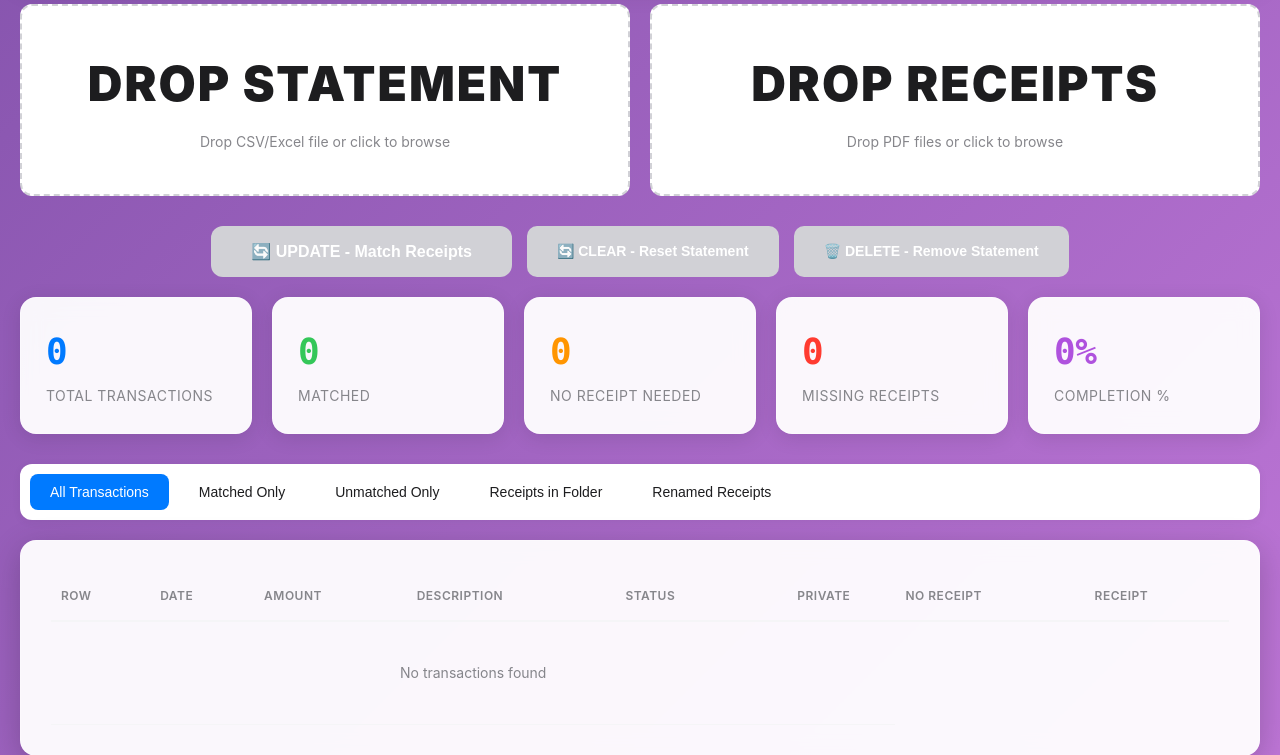
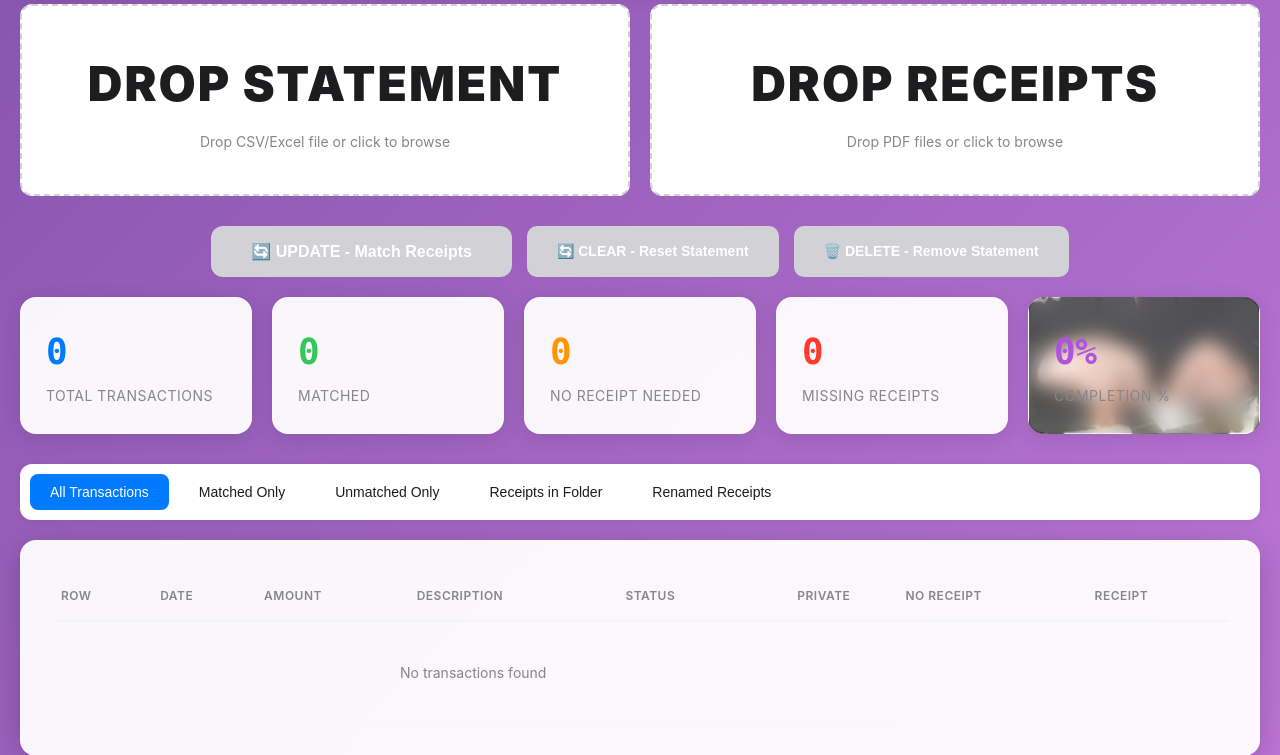
Before and after one commit to futurefabrik1-collab/ifuckinghateaccounts, a Flask app: page / in a window 1280 px wide. Shown: the part 262-1017 px from the top of the page. Run offline with Flask 3, Linux system fonts and the light colour scheme; data that the repository does not hold is empty.

Commit message:
Add dynamic background images to completion indicator based on percentage

```diff
--- a/web/templates/index.html
+++ b/web/templates/index.html
@@ -228,6 +228,34 @@
         .stat-card:hover {
             transform: translateY(-5px) scale(1.03);
             box-shadow: 0 8px 30px rgba(102, 126, 234, 0.3);
+        }
+
+        .stat-card.completion-card {
+            background-size: cover;
+            background-position: center;
+            background-repeat: no-repeat;
+            position: relative;
+            overflow: hidden;
+        }
+
+        .stat-card.completion-card::before {
+            content: '';
+            position: absolute;
+            top: 0;
+            left: 0;
+            right: 0;
+            bottom: 0;
+            background: rgba(255, 255, 255, 0.30);
+            backdrop-filter: blur(10px);
+            z-index: 0;
+            transition: all 0.3s ease;
+        }
+
+        .stat-card.completion-card .stat-value,
+        .stat-card.completion-card .stat-label,
+        .stat-card.completion-card .learn-btn {
+            position: relative;
+            z-index: 1;
         }
 
         .stat-value {
@@ -937,7 +965,7 @@
                 <div class="stat-value missing" id="stat-missing">-</div>
                 <div class="stat-label">Missing Receipts</div>
             </div>
-            <div class="stat-card" style="position: relative;">
+            <div class="stat-card completion-card" id="completion-card" style="position: relative;">
                 <div class="stat-value completion" id="stat-completion">-</div>
                 <div class="stat-label">Completion %</div>
                 <button id="learn-btn-card" class="learn-btn" onclick="updateLearning()" disabled style="display: none; position: absolute; right: 20px; top: 50%; transform: translateY(-50%); min-width: auto; padding: 8px 16px; font-size: 12px;">
@@ -1472,6 +1500,31 @@
             setTimeout(() => {
                 toast.style.display = 'none';
             }, 3000);
+        }
+
+        function updateCompletionBackground(completionRate) {
+            const card = document.getElementById('completion-card');
+            let imageNumber = 1;
+
+            if (completionRate < 20) {
+                imageNumber = 1;
+            } else if (completionRate < 40) {
+                imageNumber = 2;
+            } else if (completionRate < 60) {
+                imageNumber = 3;
+            } else if (completionRate < 80) {
+                imageNumber = 4;
+            } else if (completionRate < 100) {
+                imageNumber = 5;
+            } else {
+                imageNumber = 6;
+            }
+
+            card.style.backgroundImage = `url('/static/images/${imageNumber}.png')`;
+
+            // Adjust overlay opacity - more transparent as completion increases
+            const overlay = window.getComputedStyle(card, '::before');
+            card.style.setProperty('--overlay-opacity', '0.3');
         }
 
         async function uploadStatement(input) {
@@ -1711,6 +1764,9 @@
                 document.getElementById('stat-missing').textContent = data.missing || 0;
                 document.getElementById('stat-completion').textContent = (data.completion_rate || 0) + '%';
 
+                // Update completion card background
+                updateCompletionBackground(data.completion_rate || 0);
+
                 // Show "Update Learning" button if 100% complete
                 const learnBtnCard = document.getElementById('learn-btn-card');
                 if (data.completion_rate === 100 && currentStatement) {
```
Also changed, not shown: web/static/images/1.png (added), web/static/images/2.png (added), web/static/images/3.png (added), web/static/images/4.png (added), web/static/images/5.png (added), web/static/images/6.png (added).
